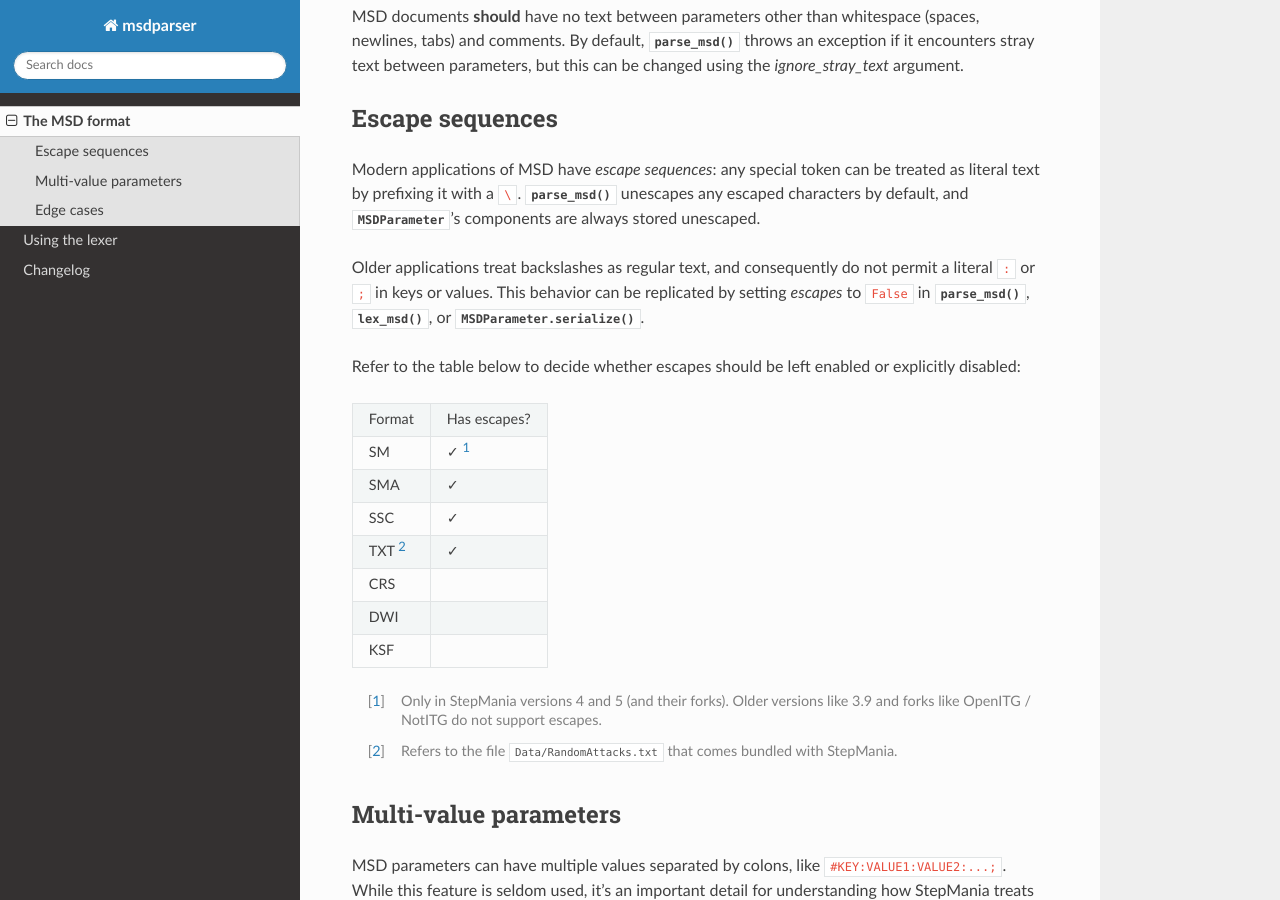
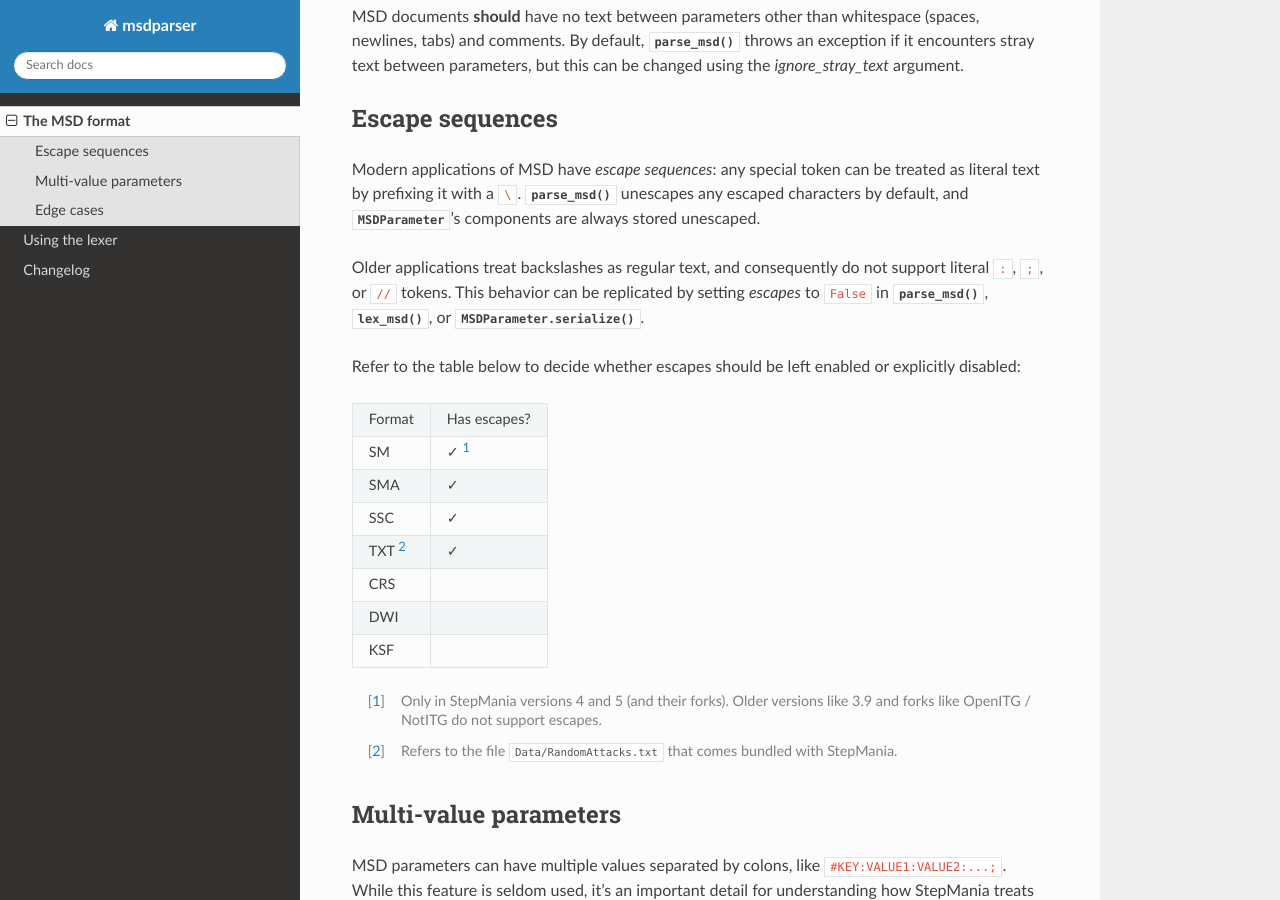
Before and after one commit to garcia/msdparser, a Sphinx documentation site: the page built from docs/source/format.rst, in a window 1280 px wide and 900 px high, scrolled down 569 px. Built offline with Sphinx 7.4.7 and the Read the Docs theme 2.0.0, drawn with Linux system fonts in a browser that asks for light colours.

Commit message:
format doc tweaks

```diff
--- a/docs/source/format.rst
+++ b/docs/source/format.rst
@@ -42,8 +42,7 @@ by prefixing it with a ``\``.
 and :class:`.MSDParameter`'s components are always stored unescaped.
 
 Older applications treat backslashes as regular text,
-and consequently do not permit a literal ``:`` or ``;``
-in keys or values.
+and consequently do not support literal ``:``, ``;``, or ``//`` tokens.
 This behavior can be replicated
 by setting `escapes` to ``False`` in
 :func:`.parse_msd`,
```
Also changed, not shown: docs/source/_static/lexer-diagram.png.
